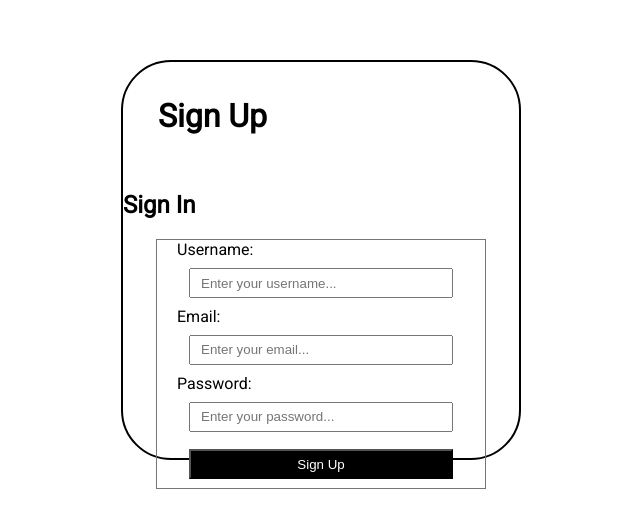
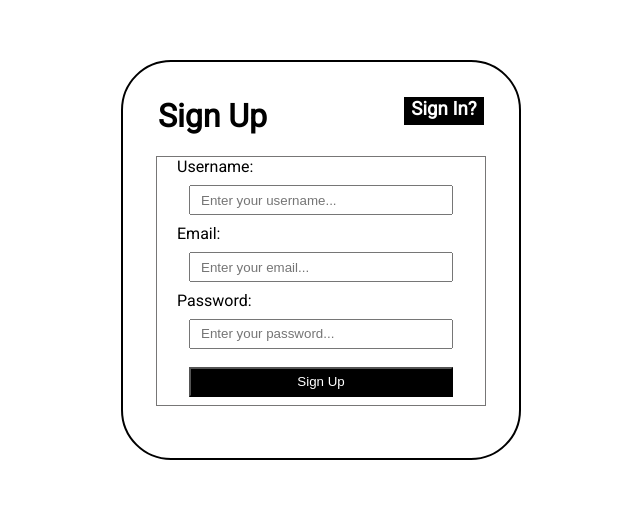
Before and after one commit to Silverforger/nextJS-login, a Next.js app: page / in a window 1280 px wide. Shown: the part 140-668 px from the top of the page, without its empty margins (319-959 px from the left). Built offline with nearby package versions, Linux system fonts and the light colour scheme; data requests are answered from the project's data file.

Commit message:
Fixed reference error for setText values

```diff
--- a/components/Signin.js
+++ b/components/Signin.js
@@ -1,7 +1,7 @@
 import { useState } from 'react'
 import formStyles from '../styles/Form.module.css'
 
-const SignIn = ({ onClickAlt }) => {
+const Signin = ({ onSignUp, onClickAlt }) => {
     const [username, setUsername] = useState('')
     const [password, setPassword] = useState('')
 
@@ -13,20 +13,22 @@ const SignIn = ({ onClickAlt }) => {
             return
         }
 
-        onSignIn({username, password})
+        onSignUp({username, password})
     }
 
     return (
         <div>
-            <h1 className={formStyles.headingtext}>Sign In</h1>
-            <h2 className={formStyles.headingalt} onClick={onClickAlt}>Sign Up</h2>
+            <div className={formStyles.headingflex}>
+                <h1 className={formStyles.headingtext}>Sign In</h1>
+                <h3 className={formStyles.headingalt} onClick={onClickAlt}>Sign Up?</h3>
+            </div>
             <form className={formStyles.signform} onSubmit={onSubmit}>
-                <p className={formStyles.formtext}>Username: </p><input type="text" value={username} className={formStyles.inputfield} placeholder="Enter your username..." onChange={(e) => setText(e.target.value)}/>
-                <p className={formStyles.formtext}>Password: </p><input type="text" value={password} className={formStyles.inputfield} placeholder="Enter your password..." onChange={(e) => setText(e.target.value)}/>
+                <p className={formStyles.formtext}>Username: </p><input type="text" value={username} className={formStyles.inputfield} placeholder="Enter your username..." onChange={(e) => setUsername(e.target.value)}/>
+                <p className={formStyles.formtext}>Password: </p><input type="text" value={password} className={formStyles.inputfield} placeholder="Enter your password..." onChange={(e) => setPassword(e.target.value)}/>
                 <input type="submit" className={formStyles.btn} value="Sign In"/>
             </form>
         </div>
     )
 }
 
-export default SignIn
+export default Signin
--- a/components/Signup.js
+++ b/components/Signup.js
@@ -19,12 +19,14 @@ const Signup = ({ onSignUp, onClickAlt }) => {
 
     return (
         <div>
-            <h1 className={formStyles.headingtext}>Sign Up</h1>
-            <h2 className={formStyles.headingalt} onClick={onClickAlt}>Sign In</h2>
+            <div className={formStyles.headingflex}>
+                <h1 className={formStyles.headingtext}>Sign Up</h1>
+                <h3 className={formStyles.headingalt} onClick={onClickAlt}>Sign In?</h3>
+            </div>
             <form className={formStyles.signform} onSubmit={onSubmit}>
-                <p className={formStyles.formtext}>Username: </p><input type="text" value={username} className={formStyles.inputfield} placeholder="Enter your username..." onChange={(e) => setText(e.target.value)}/>
-                <p className={formStyles.formtext}>Email: </p><input type="text" value={email} className={formStyles.inputfield} placeholder="Enter your email..." onChange={(e) => setText(e.target.value)}/>
-                <p className={formStyles.formtext}>Password: </p><input type="text" value={password} className={formStyles.inputfield} placeholder="Enter your password..." onChange={(e) => setText(e.target.value)}/>
+                <p className={formStyles.formtext}>Username: </p><input type="text" value={username} className={formStyles.inputfield} placeholder="Enter your username..." onChange={(e) => setUsername(e.target.value)}/>
+                <p className={formStyles.formtext}>Email: </p><input type="text" value={email} className={formStyles.inputfield} placeholder="Enter your email..." onChange={(e) => setEmail(e.target.value)}/>
+                <p className={formStyles.formtext}>Password: </p><input type="text" value={password} className={formStyles.inputfield} placeholder="Enter your password..." onChange={(e) => setPassword(e.target.value)}/>
                 <input type="submit" className={formStyles.btn} value="Sign Up"/>
             </form>
         </div>
--- a/pages/index.js
+++ b/pages/index.js
@@ -3,7 +3,6 @@ import { useState, useEffect } from 'react'
 import formStyles from '../styles/Form.module.css'
 import Signup from '../components/Signup'
 import Signin from '../components/Signin'
-
 
 export default function signUp({ accounts }) {
   // const [accounts, setAccounts] = useState([])
@@ -15,6 +14,7 @@ export default function signUp({ accounts }) {
   let signUpCheck = true;
   const switchPage = () => {
     signUpCheck = !signUpCheck;
+    console.log("Hey!")
   }
 
   return (
--- a/styles/Form.module.css
+++ b/styles/Form.module.css
@@ -12,16 +12,31 @@
     height: 100vh;
 }
 
+.headingflex {
+    display: flex;
+    justify-content: space-between;
+}
+
 .headingtext {
     margin-top: 35px;
     padding-left: 35px;
 }
 
 .headingalt {
-    display: inline-block;
     margin-top: 35px;
-    padding-right: 35px;
+    margin-right: 35px;
     margin-left: 0;
+    background-color: #000;
+    color: #FFF;
+    border: 1px solid black;
+    width: 80px;
+    height: 28px;
+    text-align: center;
+}
+
+.headingalt:hover {
+    background-color: #FFF;
+    color: #000;
 }
 
 .signform {
```
